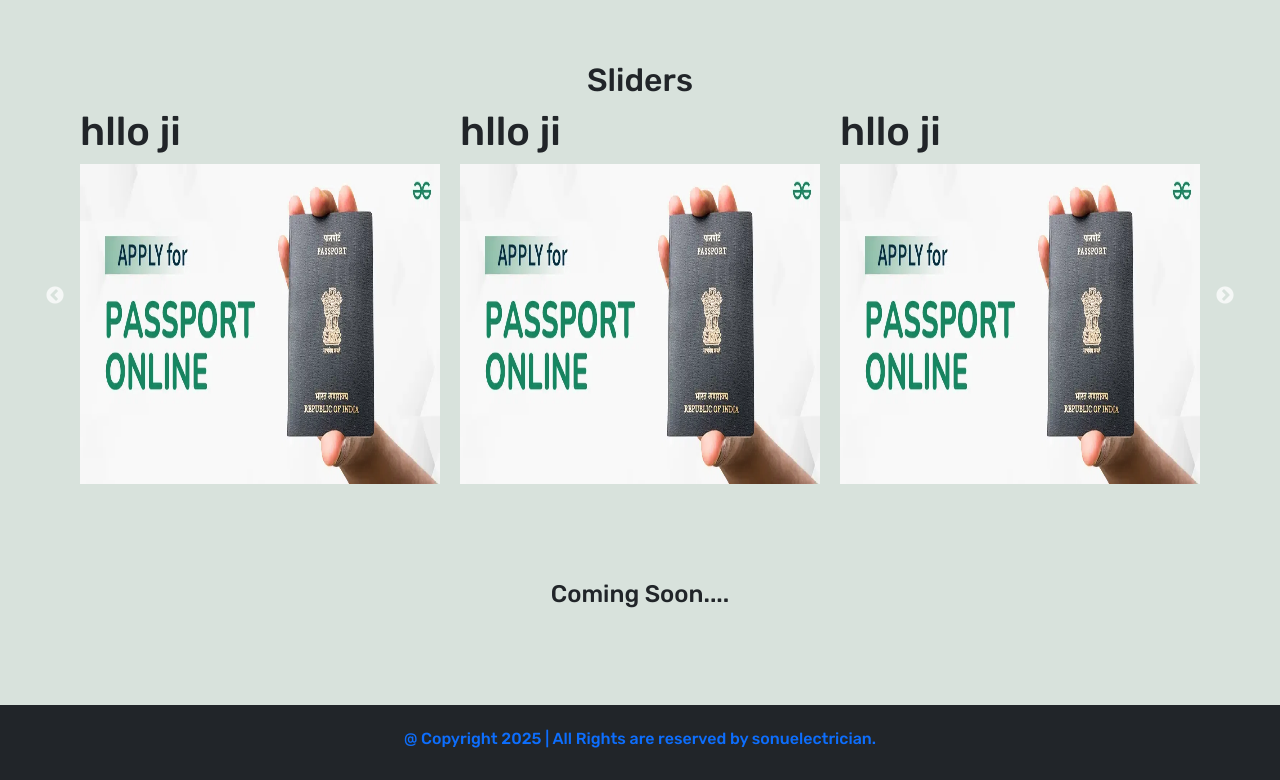
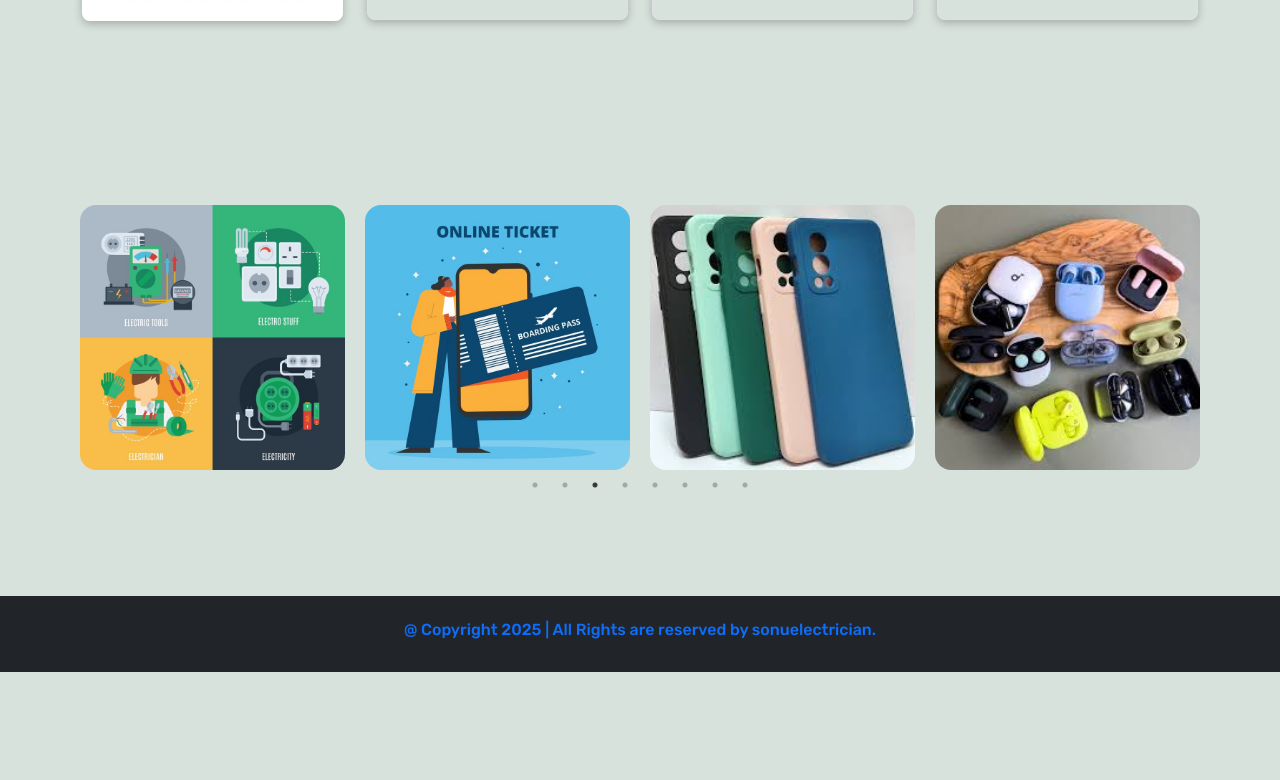
Before and after one commit to abhishek7091/sonu-electrician, a plain HTML site: page index.html in a window 1280 px wide. Shown: the part 2925-3705 px from the top of the page. After the commit the page ends 3597 px from the top, so only its background shows below. Drawn offline with nearby package versions, Linux system fonts and the light colour scheme.

Commit message:
updated UI

```diff
--- a/index.html
+++ b/index.html
@@ -20,13 +20,11 @@
     rel="stylesheet">
 
   <!-- slick link -->
-  <link rel="stylesheet" href="https://cdnjs.cloudflare.com/ajax/libs/slick-carousel/1.9.0/slick.css"
-    integrity="sha512-wR4oNhLBHf7smjy0K4oqzdWumd+r5/+6QO/vDda76MW5iug4PT7v86FoEkySIJft3XA0Ae6axhIvHrqwm793Nw=="
-    crossorigin="anonymous" referrerpolicy="no-referrer" />
-
-  <link rel="stylesheet" href="https://cdnjs.cloudflare.com/ajax/libs/slick-carousel/1.9.0/slick-theme.css"
-    integrity="sha512-6lLUdeQ5uheMFbWm3CP271l14RsX1xtx+J5x2yeIDkkiBpeVTNhTqijME7GgRKKi6hCqovwCoBTlRBEC20M8Mg=="
-    crossorigin="anonymous" referrerpolicy="no-referrer" />
+  <!-- Slick CSS -->
+  <link rel="stylesheet" type="text/css"
+    href="https://cdnjs.cloudflare.com/ajax/libs/slick-carousel/1.8.1/slick.min.css" />
+  <link rel="stylesheet" type="text/css"
+    href="https://cdnjs.cloudflare.com/ajax/libs/slick-carousel/1.8.1/slick-theme.min.css" />
 
   <!-- style css -->
   <link rel="stylesheet" href="style.css">
@@ -80,7 +78,11 @@
   <marquee class="bg-light marquee-section" behavior="scroll" direction="left" onmouseover="this.stop();"
     onmouseout="this.start();" style="margin-top: -5px;">
     <p class="mb-0" style="font-size: 12px; color:#F16623; font-weight: 600;">
-      सोनू इलेक्ट्रिशियन आपका स्वागत करता है। हमारे यहाँ ऑनलाइन पैन कार्ड, आधार कार्ड, टिकट बुकिंग, मनी विड्रॉल, ई-रिचार्ज, पंखे और लाइट की मरम्मत आदि की सेवाएँ प्रदान की जाती हैं। इन सुविधाओं के लिए दिए गए नंबर पर संपर्क करें।  <span style="margin-left: 20px;"> सोनू इलेक्ट्रिशियन आपका स्वागत करता है। हमारे यहाँ ऑनलाइन पैन कार्ड, आधार कार्ड, टिकट बुकिंग, मनी विड्रॉल, ई-रिचार्ज, पंखे और लाइट की मरम्मत आदि की सेवाएँ प्रदान की जाती हैं। इन सुविधाओं के लिए दिए गए नंबर पर संपर्क करें| </span>
+      सोनू इलेक्ट्रिशियन आपका स्वागत करता है। हमारे यहाँ ऑनलाइन पैन कार्ड, आधार कार्ड, टिकट बुकिंग, मनी विड्रॉल,
+      ई-रिचार्ज, पंखे और लाइट की मरम्मत आदि की सेवाएँ प्रदान की जाती हैं। इन सुविधाओं के लिए दिए गए नंबर पर संपर्क करें।
+      <span style="margin-left: 20px;"> सोनू इलेक्ट्रिशियन आपका स्वागत करता है। हमारे यहाँ ऑनलाइन पैन कार्ड, आधार कार्ड,
+        टिकट बुकिंग, मनी विड्रॉल, ई-रिचार्ज, पंखे और लाइट की मरम्मत आदि की सेवाएँ प्रदान की जाती हैं। इन सुविधाओं के लिए
+        दिए गए नंबर पर संपर्क करें| </span>
     </p>
   </marquee>
   <!-- marquee section end -->
@@ -141,7 +143,7 @@
 
             <p class="my-3 p-2"><i class="fa-solid text-success fa-circle-check me-2">
 
-            </i>हमारे यहाँ सभी इलेक्ट्रिक समान मिलते हैं |</p>
+              </i>हमारे यहाँ सभी इलेक्ट्रिक समान मिलते हैं |</p>
           </div>
 
         </div>
@@ -156,7 +158,7 @@
 
             <p class="my-3 p-2"><i class="fa-solid text-success fa-circle-check me-2">
 
-            </i>हमारे यहाँ बोर्ड मिलता है ||</p>
+              </i>हमारे यहाँ बोर्ड मिलता है ||</p>
           </div>
 
         </div>
@@ -171,7 +173,7 @@
 
             <p class="my-3 p-2"><i class="fa-solid text-success fa-circle-check me-2">
 
-            </i>हमारे यहाँ बिजली की वायरिंग होती  है |</p>
+              </i>हमारे यहाँ बिजली की वायरिंग होती है |</p>
           </div>
 
         </div>
@@ -185,7 +187,7 @@
             </div>
 
             <p class="my-3 p-2"><i class="fa-solid text-success fa-circle-check me-2"></i>हमारे यहाँ
-              फोन चार्जर  केबल मिलता है|</p>
+              फोन चार्जर केबल मिलता है|</p>
           </div>
 
         </div>
@@ -238,7 +240,8 @@
                 <img src="web-assets/phot.copy.jpg" alt="">
               </div>
             </div>
-            <p class="my-3 p-2"><i class="fa-solid text-success fa-circle-check me-2"></i> फोटो और फोटोकॉपी भी किया जाता है|</p>
+            <p class="my-3 p-2"><i class="fa-solid text-success fa-circle-check me-2"></i> फोटो और फोटोकॉपी भी किया जाता
+              है|</p>
           </div>
         </div>
 
@@ -263,7 +266,8 @@
                 <img src="web-assets/with.jpeg">
               </div>
             </div>
-            <p class="my-3 p-2"><i class="fa-solid text-success fa-circle-check me-2"></i>आधार से पैसा निकला जाता है|</p>
+            <p class="my-3 p-2"><i class="fa-solid text-success fa-circle-check me-2"></i>आधार से पैसा निकला जाता है|
+            </p>
           </div>
 
         </div>
@@ -275,8 +279,7 @@
                 <img src="web-assets/tool5.jpg" alt="">
               </div>
             </div>
-            <p class="my-3 p-2"><i class="fa-solid text-success fa-circle-check me-2"></i>हमारे यहाँ
-              आधार कार्ड सुधारा जाता है|</p>
+            <p class="my-3 p-2"><i class="fa-solid text-success fa-circle-check me-2"></i>हमारे यहाँ इलेक्ट्रॉनिक सामान सही किया जाता है।</p>
           </div>
 
         </div>
@@ -288,8 +291,7 @@
                 <img src="web-assets/train ticket.avif" alt="">
               </div>
             </div>
-            <p class="my-3 p-2"><i class="fa-solid text-success fa-circle-check me-2"></i>हमारे यहाँ
-              आधार कार्ड सुधारा जाता है|</p>
+            <p class="my-3 p-2"><i class="fa-solid text-success fa-circle-check me-2"></i>हमारे यहाँ टिकट भी बुकिंग किया जाता है।</p>
           </div>
         </div>
 
@@ -346,46 +348,71 @@
   <!-- contact-us ends -->
 
 
-  <!-- slcik section start-->
-
-  <section>
+  <!-- slick section start-->
+  <section class="my-5 py-3 py-md-5">
     <div class="container">
       <div class="slider text-center mt-5">
-        <h2>Sliders </h2>
+        <!-- <h2>Sliders</h2> -->
       </div>
       <div class="row autoplay">
         <div class="col-lg-4">
           <div class="slider">
-            <h1>hllo ji</h1>
-            <img src="web-assets/Passport.webp" alt="">
-          </div>
-        </div>
-        <div class="col-lg-4 ">
-          <div class="slider">
-            <h1>hllo ji</h1>
-            <img src="web-assets/Passport.webp" alt="">
+            <img src="web-assets/cable.jpg" class="object-fit rounded-4" alt="">
           </div>
         </div>
         <div class="col-lg-4">
           <div class="slider">
-            <h1>hllo ji</h1>
-            <img src="web-assets/Passport.webp" alt="">
+            <img src="web-assets/headphone.avif" class="object-fit rounded-4" alt="">
           </div>
         </div>
         <div class="col-lg-4">
           <div class="slider">
-            <h1>hllo ji</h1>
-            <img src="web-assets/Passport.webp" alt="">
+            <img src="web-assets/electricity1.jpg" class="object-fit rounded-4" alt="">
           </div>
         </div>
-
+        <div class="col-lg-4">
+          <div class="slider">
+            <img src="web-assets/online-ticket.jpg" class="object-fit rounded-4" alt="">
+          </div>
+        </div>
+        <div class="col-lg-4">
+          <div class="slider">
+            <img src="web-assets/phone-cover.jpeg" class="object-fit rounded-4" alt="">
+          </div>
+        </div>
+        <div class="col-lg-4">
+          <div class="slider">
+            <img src="web-assets/earbuds.jpeg" class="object-fit rounded-4" alt="">
+          </div>
+        </div>
+        <div class="col-lg-4">
+          <div class="slider">
+            <img src="web-assets/earephone1.jpeg" class="object-fit rounded-4" alt="">
+          </div>
+        </div>
+        <div class="col-lg-4">
+          <div class="slider">
+            <img src="web-assets/mobile-recharge.jpeg" class="object-fit rounded-4" alt="">
+          </div>
+        </div>
       </div>
     </div>
   </section>
+  <!-- slick section end-->
 
-  <!-- slcik section end-->
 
-  <h4 class="my-5 py-5 text-center">Coming Soon....</h4>
+  <!-- footer section start -->
+  <section>
+    <div class="container-fluid bg-dark">
+      <div class="row">
+        <div class="col-12">
+          <h6 class="text-primary text-center py-4"> @ Copyright 2025 | All Rights are reserved by sonuelectrician.
+          </h6>
+        </div>
+      </div>
+    </div>
+  </section>
+  <!-- footer section end -->
 
 
   <!-- phone icon start -->
@@ -403,21 +430,6 @@
   <!-- whatsapp icon end -->
 
 
-  <!-- footer section staert -->
-  <section>
-    <div class="container-fluid bg-dark">
-      <div class="row">
-        <div class="col-12">
-          <h6 class="text-primary text-center py-4"> @ Copyright 2025 | All Rights are reserved by sonuelectrician.
-          </h6>
-        </div>
-      </div>
-    </div>
-  </section>
-  <!-- footer section staert -->
-
-
-
   <!-- bootstrap script -->
   <script src="https://cdn.jsdelivr.net/npm/@popperjs/core@2.11.8/dist/umd/popper.min.js"
     integrity="sha384-I7E8VVD/ismYTF4hNIPjVp/Zjvgyol6VFvRkX/vR+Vc4jQkC+hVqc2pM8ODewa9r"
@@ -428,19 +440,44 @@
 
 
   <!-- slick link -->
-  <script src="https://ajax.googleapis.com/ajax/libs/jquery/3.7.1/jquery.min.js"></script>
+  <!-- jQuery -->
+  <script src="https://code.jquery.com/jquery-3.6.0.min.js"></script>
+  <!-- Slick JS -->
+  <script src="https://cdnjs.cloudflare.com/ajax/libs/slick-carousel/1.8.1/slick.min.js"></script>
 
-  <script src="https://cdnjs.cloudflare.com/ajax/libs/slick-carousel/1.9.0/slick.js"
-    integrity="sha512-eP8DK17a+MOcKHXC5Yrqzd8WI5WKh6F1TIk5QZ/8Lbv+8ssblcz7oGC8ZmQ/ZSAPa7ZmsCU4e/hcovqR8jfJqA=="
-    crossorigin="anonymous" referrerpolicy="no-referrer"></script>
 
   <!-- slick js code -->
   <script>
-    $('.autoplay').slick({
-      slidesToShow: 3,
-      slidesToScroll: 1,
-      autoplay: false,
-      autoplaySpeed: 2000,
+    $(document).ready(function(){
+      $(".row.autoplay").slick({
+        slidesToShow: 4,  // Number of slides visible at once
+        slidesToScroll: 1,
+        autoplay: true,
+        autoplaySpeed: 2000, // Change slide every 2 seconds
+        infinite: true,
+        dots: true,
+        arrows: false,
+        responsive: [
+          {
+            breakpoint: 1024,
+            settings: {
+              slidesToShow: 3
+            }
+          },
+          {
+            breakpoint: 768,
+            settings: {
+              slidesToShow: 2
+            }
+          },
+          {
+            breakpoint: 480,
+            settings: {
+              slidesToShow: 1
+            }
+          }
+        ]
+      });
     });
   </script>
 
--- a/style.css
+++ b/style.css
@@ -17,9 +17,11 @@ a:hover {
 .top-menu-contact li a {
     text-decoration: none;
 }
+
 .marquee-section {
     padding: 15px 0px;
 }
+
 .m-img {
     background-image: url('./web-assets/s1.jpg');
     width: 100%;
@@ -36,6 +38,7 @@ a:hover {
     transition: all 0.3s ease;
     overflow: hidden;
     box-shadow: rgba(0, 0, 0, 0.24) 0px 3px 8px;
+    min-height: 285px;
 }
 
 .service-content:hover {
@@ -112,12 +115,14 @@ textarea {
     height: 100%;
     background-size: cover;
     transition: transform 0.3s cubic-bezier(0.4, 0.0, 0.2, 1),
-                background-size 0.3s cubic-bezier(0.4, 0.0, 0.2, 1); /* Smooth easing */
+        background-size 0.3s cubic-bezier(0.4, 0.0, 0.2, 1);
+    /* Smooth easing */
 }
 
-.child img{
+.child img {
     width: 100%;
     height: 100%;
+    object-fit: cover;
 }
 
 .parent:hover .child {
@@ -139,12 +144,10 @@ textarea {
 
 .slider img {
     width: 100%;
-    height: 40vh;
 }
 
 .slick-slide {
     margin: 0 10px;
-
 }
 
 /* whatsapp icon starts */
@@ -168,13 +171,25 @@ textarea {
 }
 
 @keyframes bounce {
-    0%, 100% { transform: translateY(0); } /* Starting and ending position */
-    50% { transform: translateY(-4px); } /* Move up */
+
+    0%,
+    100% {
+        transform: translateY(0);
+    }
+
+    /* Starting and ending position */
+    50% {
+        transform: translateY(-4px);
+    }
+
+    /* Move up */
 }
 
 .whatsapp-icon i {
-    animation: bounce 0.6s ease-in-out infinite; /* Infinite up-down effect */
+    animation: bounce 0.6s ease-in-out infinite;
+    /* Infinite up-down effect */
 }
+
 /* whatsapp icon ends */
 
 
@@ -199,16 +214,32 @@ textarea {
 }
 
 @keyframes ring {
-    0% { transform: rotate(0); }
-    25% { transform: rotate(10deg); }
-    50% { transform: rotate(-10deg); }
-    75% { transform: rotate(10deg); }
-    100% { transform: rotate(0); }
+    0% {
+        transform: rotate(0);
+    }
+
+    25% {
+        transform: rotate(10deg);
+    }
+
+    50% {
+        transform: rotate(-10deg);
+    }
+
+    75% {
+        transform: rotate(10deg);
+    }
+
+    100% {
+        transform: rotate(0);
+    }
 }
 
 .phone-icon i {
-    animation: ring 0.6s ease-in-out infinite; /* Infinite ringing effect */
+    animation: ring 0.6s ease-in-out infinite;
+    /* Infinite ringing effect */
 }
+
 /* phone icon ends */
 
 /* contact-us starts */
@@ -216,6 +247,7 @@ textarea {
     min-height: 260px;
     box-shadow: rgba(0, 0, 0, 0.24) 0px 3px 8px;
 }
+
 /* contact-us ends */
 
 .contact-btn1 {
@@ -225,3 +257,7 @@ textarea {
     border-radius: 10px;
     padding: 10px 20px;
 }
+
+.object-fit {
+    object-fit: contain;
+}
```
Also changed, not shown: web-assets/bulb.jpg (added), web-assets/cable.jpg (added), web-assets/earbuds.jpeg (added), web-assets/earephone1.jpeg (added), web-assets/electricity1.jpg (added), web-assets/headphone.avif (added), web-assets/mobile-recharge.jpeg (added), web-assets/online-ticket.jpg (added), web-assets/phone-cover.jpeg (added). Lines whose indentation alone changed are shown as unchanged.
